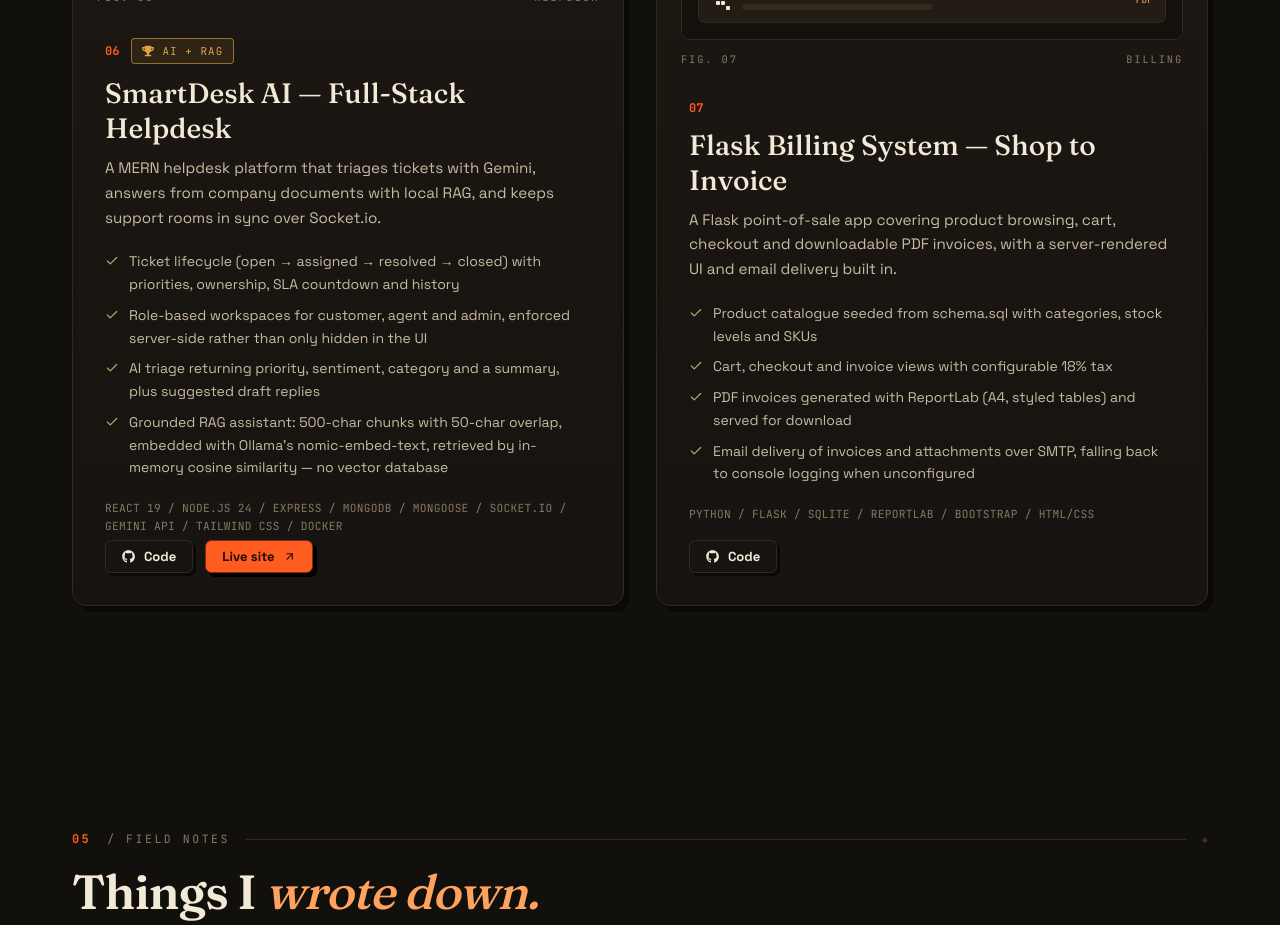
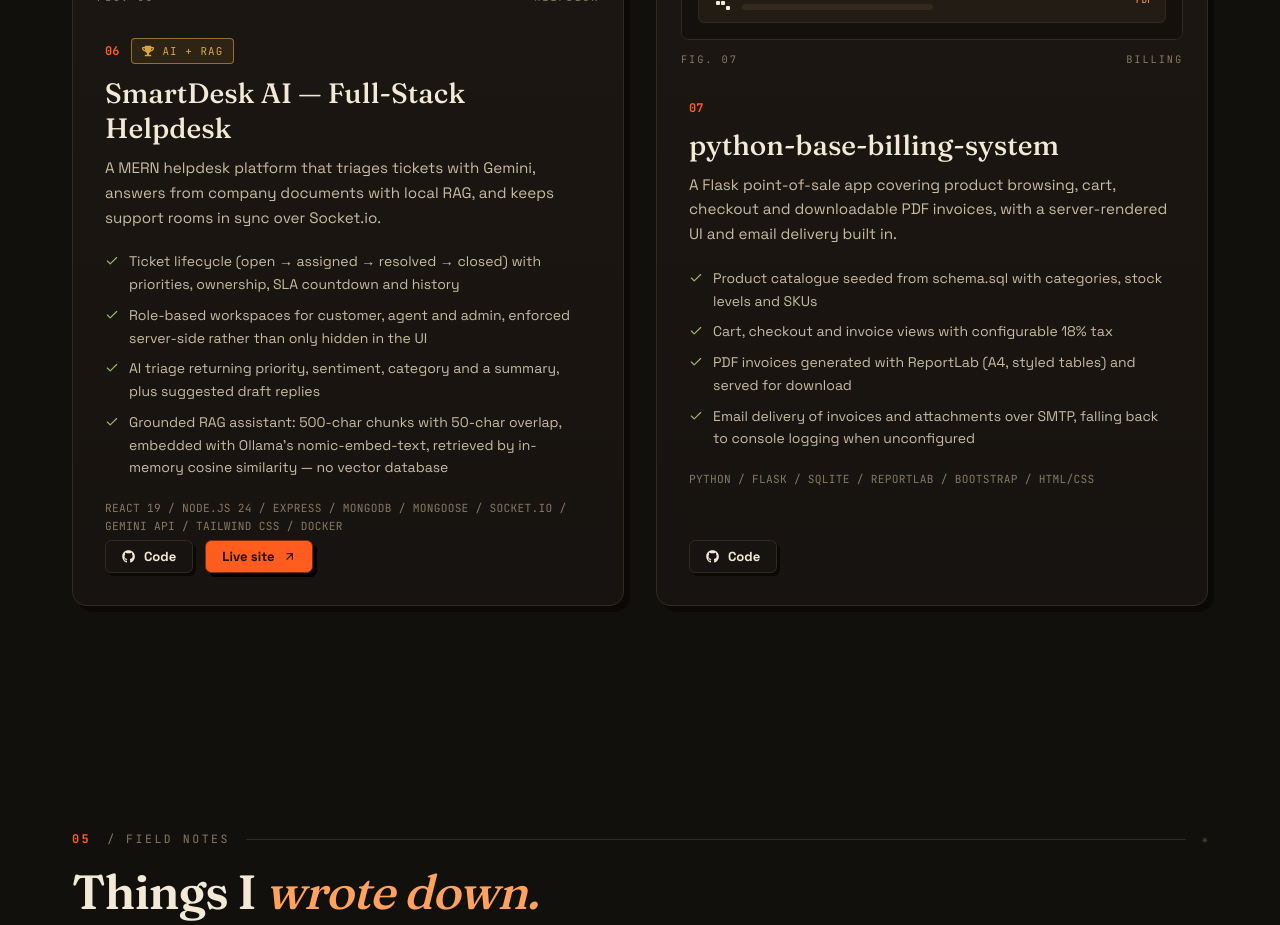
Before and after one commit to MauryaQbit/DhananjayM-Portfolio, a Next.js app: page / in a window 1280 px wide. Shown: the part 7460-8385 px from the top of the page. Built offline with nearby package versions, Linux system fonts and the light colour scheme.

Commit message:
fix: use the repo name for the billing project title

```diff
--- a/components/ProjectPreview.tsx
+++ b/components/ProjectPreview.tsx
@@ -598,7 +598,7 @@
   expense: { url: "expanse-tracker — django dashboard", label: "Expanse Tracker", Component: ExpensePreview },
   gym: { url: "iron-flex-gym.vercel.app", label: "IronFlex Gym", Component: GymPreview },
   helpdesk: { url: "smartdesk-ai-alpha.vercel.app", label: "SmartDesk AI", Component: HelpdeskPreview },
-  billing: { url: "billing-system — flask shop", label: "Flask Billing System", Component: BillingPreview },
+  billing: { url: "billing-system — flask shop", label: "python-base-billing-system", Component: BillingPreview },
 } as const;
 
 export default function ProjectPreview({ variant }: { variant: keyof typeof previews }) {
--- a/data/portfolio.ts
+++ b/data/portfolio.ts
@@ -295,7 +295,7 @@
   },
   {
     id: 7,
-    title: "Flask Billing System — Shop to Invoice",
+    title: "python-base-billing-system",
     description:
       "A Flask point-of-sale app covering product browsing, cart, checkout and downloadable PDF invoices, with a server-rendered UI and email delivery built in.",
     tech: ["Python", "Flask", "SQLite", "ReportLab", "Bootstrap", "HTML/CSS"],
```
